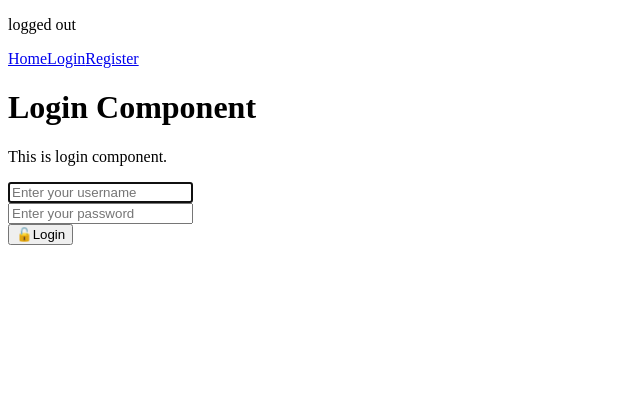
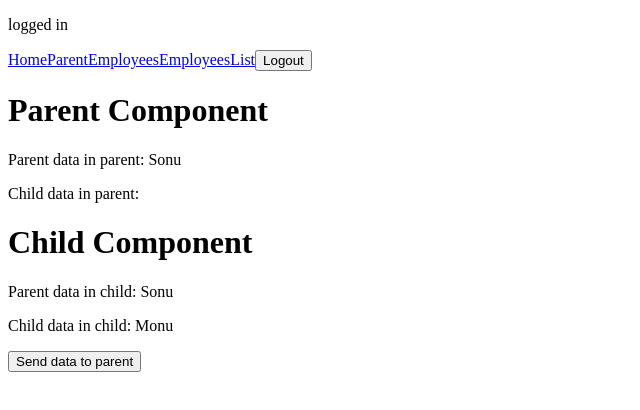
Before and after one commit to dyesmuk/ibm-react-demo-4-jun-2026, a React (Vite) app: page /parent in a window 1280 px wide. Before the commit this address led to /login. Shown: the top 410 px of the page, without its empty margins (0-640 px from the left). Built offline with nearby package versions, Linux system fonts and the light colour scheme; sample sign-in values are in the browser's storage.

Commit message:
updated code

```diff
--- a/src/auth/AuthProvider.tsx
+++ b/src/auth/AuthProvider.tsx
@@ -1,22 +1,55 @@
 import { useState } from "react";
 import AuthContext from "../context/AuthContextType";
 
-// step 3
-const AuthProvider = ({ children }) => {
+const AuthProvider = ({ children }: any) => {
 
-    const [isLoggedIn, setIsLoggedIn] = useState(false);
-    const login = () => setIsLoggedIn(true);
+    const storedEmployee = localStorage.getItem('employee');
 
-    console.log('3 auth context implemented.');
+    const [isLoggedIn, setIsLoggedIn] = useState(!!localStorage.getItem('token'));
+    const [employee, setEmployee] = useState(storedEmployee ? JSON.parse(storedEmployee) : null);
+
+    const login = (employeeData: any, token: string) => {
+        localStorage.setItem('token', token);
+        localStorage.setItem('employee', JSON.stringify(employeeData));
+        setEmployee(employeeData);
+        setIsLoggedIn(true);
+    };
+
+    const logout = () => {
+        localStorage.removeItem('token');
+        localStorage.removeItem('employee');
+        setEmployee(null);
+        setIsLoggedIn(false);
+    };
 
     return (
-        <AuthContext.Provider value={{ isLoggedIn, login }} >
+        <AuthContext.Provider value={{ isLoggedIn, employee, login, logout }}>
             {children}
         </AuthContext.Provider>
     );
 };
 
 export default AuthProvider;
+
+// import { useState } from "react";
+// import AuthContext from "../context/AuthContextType";
+
+// // step 3
+// const AuthProvider = ({ children }) => {
+
+//     const [isLoggedIn, setIsLoggedIn] = useState(false);
+//     const login = () => setIsLoggedIn(true);
+
+//     console.log('3 auth context implemented.');
+
+//     return (
+//         <AuthContext.Provider value={{ isLoggedIn, login }} >
+//             {children}
+//         </AuthContext.Provider>
+//     );
+// };
+
+// export default AuthProvider;
 
 
 
@@ -30,28 +63,28 @@ export default AuthProvider;
 
 
 
-// import { useState } from "react";
-// import { AuthContext } from "../context/AuthContextType";
+// // import { useState } from "react";
+// // import { AuthContext } from "../context/AuthContextType";
 
-// const AuthProvider = ({ children }) => {
+// // const AuthProvider = ({ children }) => {
 
-//     const [isLoggedIn, setIsLoggedIn] = useState(false);
+// //     const [isLoggedIn, setIsLoggedIn] = useState(false);
 
-//     const login = () => setIsLoggedIn(true);
+// //     const login = () => setIsLoggedIn(true);
 
-//     const logout = () => setIsLoggedIn(false);
+// //     const logout = () => setIsLoggedIn(false);
 
-//     return (
-//         <AuthContext.Provider
-//             value={{
-//                 isLoggedIn,
-//                 login,
-//                 logout
-//             }}
-//         >
-//             {children}
-//         </AuthContext.Provider>
-//     );
-// };
+// //     return (
+// //         <AuthContext.Provider
+// //             value={{
+// //                 isLoggedIn,
+// //                 login,
+// //                 logout
+// //             }}
+// //         >
+// //             {children}
+// //         </AuthContext.Provider>
+// //     );
+// // };
 
-// export default AuthProvider;
+// // export default AuthProvider;
--- a/src/components/navBar.tsx
+++ b/src/components/navBar.tsx
@@ -1,11 +1,16 @@
 import { useContext } from "react";
-import { Link } from "react-router";
+import { Link, useNavigate } from "react-router";
 import AuthContext from "../context/AuthContextType";
 
-console.log('6. context called to navbar.');
 const NavBar = () => {
+    const { isLoggedIn, logout } = useContext(AuthContext);
+    const navigate = useNavigate();
 
-    const { isLoggedIn } = useContext(AuthContext);
+    const handleLogout = () => {
+        logout();
+        navigate('/login');
+    };
+
     return (
         <>
             <p>{isLoggedIn ? 'logged in' : 'logged out'}</p>
@@ -16,6 +21,8 @@ const NavBar = () => {
                 {isLoggedIn && <Link to='/employeeslist'>EmployeesList</Link>}
                 {!isLoggedIn && <Link to='/login'>Login</Link>}
                 {!isLoggedIn && <Link to='/register'>Register</Link>}
+                {isLoggedIn && <button onClick={handleLogout}>Logout</button>}
+
             </nav>
         </>
     );
--- a/src/context/AuthContextType.tsx
+++ b/src/context/AuthContextType.tsx
@@ -1,12 +1,23 @@
 import { createContext } from "react";
 
-console.log('1. auth context created');
 const AuthContext = createContext<any>({
     isLoggedIn: false,
-    login: () => { }
+    employee: null,
+    login: (_employee: any, _token: string) => { },
+    logout: () => { }
 });
 
 export default AuthContext;
+
+// import { createContext } from "react";
+
+// console.log('1. auth context created');
+// const AuthContext = createContext<any>({
+//     isLoggedIn: false,
+//     login: () => { }
+// });
+
+// export default AuthContext;
 
 
 
--- a/src/models/employee.model.ts
+++ b/src/models/employee.model.ts
@@ -6,4 +6,5 @@ export interface EmployeeType {
     lastName: string;
     email: string;
     salary: number;
+    password: string;
 }
--- a/src/pages/Login.tsx
+++ b/src/pages/Login.tsx
@@ -2,15 +2,14 @@ import { useContext, useState } from "react";
 import { useNavigate } from "react-router"; // this
 import AuthContext from "../context/AuthContextType";
 import { loginUser } from '../services/user.service';
-console.log('5. context called to login');
 
 const Login = () => {
 
     const { login } = useContext(AuthContext);
 
-    const navigate = useNavigate(); // // this
+    const navigate = useNavigate();
 
-    const [user, setUser] = useState({ username: '', password: '' });
+    const [user, setUser] = useState({ email: '', password: '' });
 
     const [message, setMessage] = useState('');
 
@@ -23,24 +22,23 @@ const Login = () => {
     };
 
     const submitInput = async (evt: any) => {
-        console.log('submitInput');
         evt.preventDefault();
         try {
-            console.log('trying');
-            const response: any = await loginUser(user.username);
-            console.log(response);
-            if (response.data.length > 0 && response.data[0].username === user.username) {
-                setMessage('Login successful!');
-                console.log(response.data);
-                login(); // step 4 here
-                navigate('/employeeslist'); // this
+            const response: any = await loginUser(user);
+            if (response.data?.token) {
+                setMessage('Login successful, going to Employee list...');
+                login(response.data.employee, response.data.token);
+                setTimeout(() => {
+                    setMessage('');
+                    navigate('/employeeslist');
+                }, 2000);
             } else {
                 setMessage('Invalid credentials.');
             }
-            setUser({ username: '', password: '' });
+            setUser({ email: '', password: '' });
         }
         catch (error) {
-            setUser({ username: '', password: '' });
+            setUser({ email: '', password: '' });
             setMessage('Invalid credentials.');
             console.error(error);
         }
@@ -53,12 +51,12 @@ const Login = () => {
 
             <form onSubmit={submitInput}>
                 <input
-                    type="text"
-                    name="username"
-                    value={user.username}
+                    type="email"
+                    name="email"
+                    value={user.email}
                     onChange={handleInput}
                     autoFocus
-                    placeholder="Enter your username"
+                    placeholder="Enter your email"
                 />
                 <br />
 
@@ -70,9 +68,7 @@ const Login = () => {
                     placeholder="Enter your password"
                 />
                 <br />
-                {/* <input type="submit" value="Login" /> */}
                 <button type="submit">🔓Login</button>
-                {/* // button is preferred */}
             </form>
             <p>{message}</p>
         </>
@@ -80,6 +76,90 @@ const Login = () => {
 };
 
 export default Login;
+
+
+// import { useContext, useState } from "react";
+// import { useNavigate } from "react-router"; // this
+// import AuthContext from "../context/AuthContextType";
+// import { loginUser } from '../services/user.service';
+
+// const Login = () => {
+
+//     const { login } = useContext(AuthContext);
+
+//     const navigate = useNavigate();
+
+//     const [user, setUser] = useState({ email: '', password: '' });
+
+//     const [message, setMessage] = useState('');
+
+//     const handleInput = (evt: any) => {
+//         const { name, value } = evt.target;
+//         setUser((prevUser) => ({
+//             ...prevUser,
+//             [name]: value,
+//         }));
+//     };
+
+//     const submitInput = async (evt: any) => {
+//         console.log('submitInput');
+//         evt.preventDefault();
+//         try {
+//             console.log('trying');
+//             const response: any = await loginUser(user);
+//             console.log(response);
+//             if (response.data) {
+//                 setMessage('Login successful, going to Employee list...');
+//                 console.log(response.data);
+//                 login();
+//                 setTimeout(() => {
+//                     setMessage('');
+//                     navigate('/employeeslist');
+//                 }, 2000);
+//             } else {
+//                 setMessage('Invalid credentials.');
+//             }
+//             setUser({ email: '', password: '' });
+//         }
+//         catch (error) {
+//             setUser({ email: '', password: '' });
+//             setMessage('Invalid credentials.');
+//             console.error(error);
+//         }
+//     };
+
+//     return (
+//         <>
+//             <h1>Login Component</h1>
+//             <p>This is login component.</p>
+
+//             <form onSubmit={submitInput}>
+//                 <input
+//                     type="email"
+//                     name="email"
+//                     value={user.email}
+//                     onChange={handleInput}
+//                     autoFocus
+//                     placeholder="Enter your email"
+//                 />
+//                 <br />
+
+//                 <input
+//                     type="password"
+//                     name="password"
+//                     value={user.password}
+//                     onChange={handleInput}
+//                     placeholder="Enter your password"
+//                 />
+//                 <br />
+//                 <button type="submit">🔓Login</button>
+//             </form>
+//             <p>{message}</p>
+//         </>
+//     );
+// };
+
+// export default Login;
 
 // import axios from "axios";
 // import { useState } from "react";
--- a/src/services/user.service.ts
+++ b/src/services/user.service.ts
@@ -1,11 +1,18 @@
 import axios from "axios";
+// import type { EmployeeType } from "../models/employee.model";
 
-const apiUrl = 'https://jsonplaceholder.typicode.com/users/?username=';
+// const apiUrl = 'https://jsonplaceholder.typicode.com/users/?username=';
+
+const apiUrl = 'http://localhost:3000';
 
 export const loginUser = async (user) => {
-    return await axios.get(`${apiUrl}${user}`);
+    return await axios.post(`${apiUrl}/api/auth/login`, user);
 };
 
-export const register = async () => {
-    return await axios.get(apiUrl);
+export const register = async (user) => {
+    return await axios.post(`${apiUrl}/api/auth/register`, user);
 };
+
+export const logout = async () => {
+    return await axios.post(`${apiUrl}/api/auth/logout`);
+};
```
Also changed, not shown: src/services/api.service.ts (added, +19 -0 lines), src/services/employee.service.ts (+19 -0 lines).
